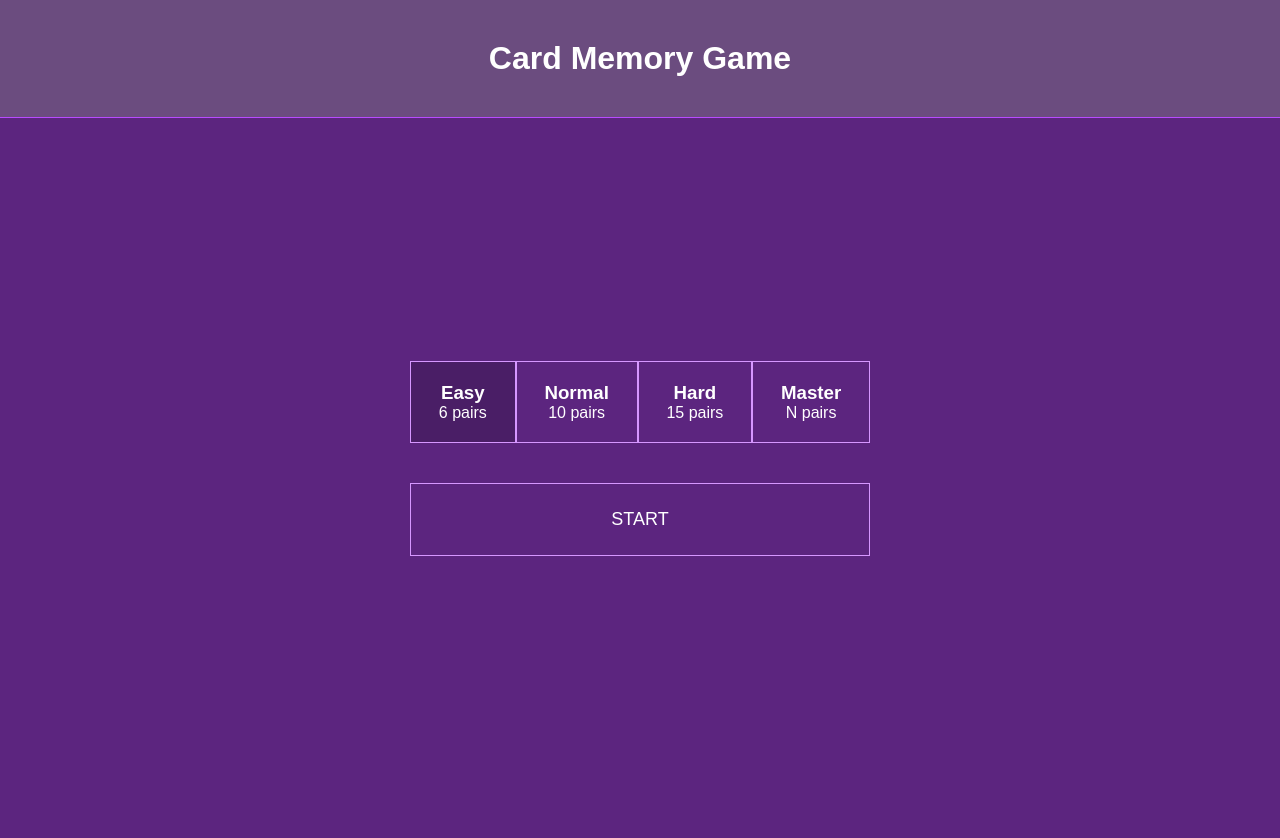
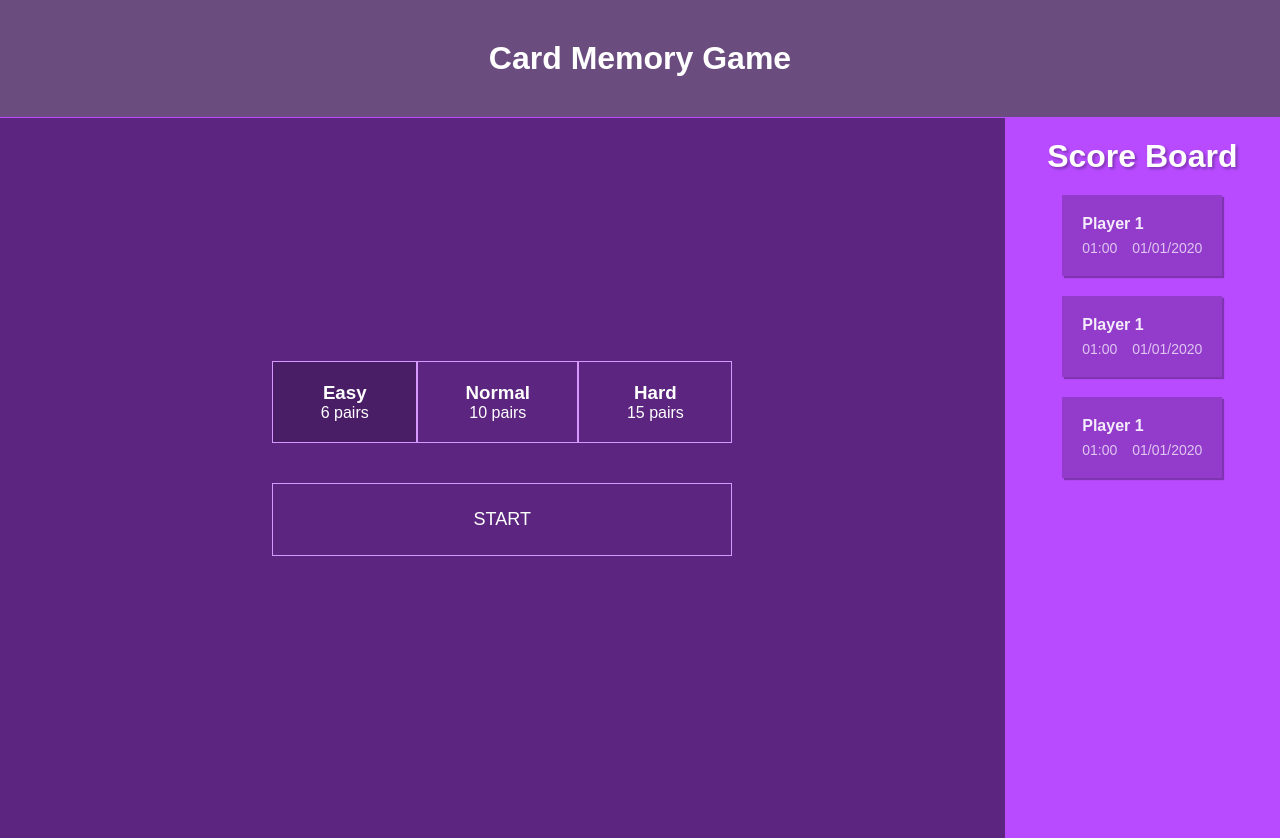
Before and after one commit to GersonSalvador/card-memory-game, a plain HTML site: page index.html in a window 1280 px wide. Before the commit the page ends 800 px from the top, so only its background shows below. Drawn offline with Linux system fonts and the light colour scheme.

Commit message:
refactoring

```diff
--- a/index.html
+++ b/index.html
@@ -11,6 +11,7 @@
     <h1>Card Memory Game</h1>
   </header>
   <section>
+    <main>
       <div id="challenging">
         <ul>
           <li id="easy">
@@ -25,7 +26,7 @@
             <h3>Hard</h3>
             <span>15 pairs</span>
           </li>
-        <li id="master">
+          <li id="master" style="display:none">
             <h3>Master</h3>
             <span>N pairs</span>
           </li>
@@ -56,7 +57,40 @@
           </li>
         </ul>
       </div>
-    <main id="board"></main>
+      <div id="board"></div>
+    </main>
+    <aside id="scoreBoard">
+      <h2>Score Board</h2>
+      <ul id="scores">
+        <li>
+          <div>
+            <h4>Player 1</h4>
+            <div>
+              <span class="time">01:00</span>
+              <span class="date">01/01/2020</span>
+            </div>
+          </div>
+        </li>
+        <li>
+          <div>
+            <h4>Player 1</h4>
+            <div>
+              <span class="time">01:00</span>
+              <span class="date">01/01/2020</span>
+            </div>
+          </div>
+        </li>
+        <li>
+          <div>
+            <h4>Player 1</h4>
+            <div>
+              <span class="time">01:00</span>
+              <span class="date">01/01/2020</span>
+            </div>
+          </div>
+        </li>
+      </ul>
+    </aside>
   </section>
   <script src="script.js"></script>
 </body>
--- a/script.js
+++ b/script.js
@@ -135,7 +135,8 @@ window.addEventListener('load', ()=>{
 
     function getCards (cardNum){
 
-      let imgs = [...Array(cardNum)].map((item, index) => new Date().getTime() + index)
+      // let imgs = [...Array(cardNum)].map((item, index) => new Date().getTime() + index)
+      let imgs = [...Array(cardNum)].map((item, index) => index)
       console.log(imgs)
       imgs = [...imgs,...imgs]
 
@@ -296,8 +297,42 @@ window.addEventListener('load', ()=>{
       btnEasy.classList.add('active')
     }
 
+    function scoreCard({player, time, date}){
+
+      const li = document.createElement('li')
+      const divCard = document.createElement('div')
+      const h4 = document.createElement('h4')
+      const divInfo = document.createElement('div')
+      const spanTime = document.createElement('span')
+      const spanDate = document.createElement('span')
+
+      spanTime.innerText = time
+      spanDate.innerText = date
+      h4.innerText = player
+
+      divInfo.appendChild(spanTime)
+      divInfo.appendChild(spanDate)
+      divCard.appendChild(h4)
+      divCard.appendChild(divInfo)
+      li.appendChild(divCard)
+
+      return li
+
+    }
+
+    function constructScoreBoard(){
+      const scores = JSON.parse(localStorage.getItem('scores'))
+      const scoreBoard = document.querySelector('#scoreBoard ul')
+
+      Object.entries(scores).map(player => {
+        console.log(player)
+        player.map(card => scoreBoard.appendChild(scoreCard(card)))
+      })
+    }
+
     addDefaultEventsBtn()
     setGameDifficult('easy')
+    constructScoreBoard()
 
   }
 
--- a/styles.css
+++ b/styles.css
@@ -33,21 +33,31 @@ header h1{
 }
 section{
   display: flex;
+  align-items: flex-start;
+  justify-content: center;
+  position: relative;
+}
+main{
+  display: flex;
   justify-content: center;
   align-items: center;
   flex-direction: column;
-  min-height: calc(100% - 120px);
+  min-height: calc(100vh - 120px);
+  width: 100%;
 }
-
+section main ul{
+  width: 460px;
+}
 section ul{
   list-style: none;
   display: flex;
   padding: 20px 0;
-  width: 460px;
 }
 
+section main ul li{
+  display: none;
+}
 section ul li{
-  display: none;
   justify-content: center;
   align-items: center;
   flex-direction: column;
@@ -62,7 +72,7 @@ section #counter ul li:last-child{
   display: flex;
 }
 
-main#board{
+#board{
   border: 1px solid var(--Purple-2);
   display: none;
   flex-wrap: wrap;
@@ -74,7 +84,7 @@ main#board{
   transition: all 0.8s ease-in;
 }
 
-main#board .card-wrap{
+#board .card-wrap{
   width: 100px;
   height: 100px;
   perspective: 1000px;
@@ -87,7 +97,7 @@ main#board .card-wrap{
   cursor: pointer;
 }
 
-main#board .card-wrap .card-inner{
+#board .card-wrap .card-inner{
   position: relative;
   transition: transform 0.8s;
   transform-style: preserve-3d;
@@ -95,8 +105,8 @@ main#board .card-wrap .card-inner{
   height: 100%;
 }
 
-main#board .card-wrap .card-front,
-main#board .card-wrap .card-back{
+#board .card-wrap .card-front,
+#board .card-wrap .card-back{
   position: absolute;
   width: 100%;
   height: 100%;
@@ -105,7 +115,7 @@ main#board .card-wrap .card-back{
   backface-visibility: hidden;
 }
 
-main#board .card-wrap .card-back{
+#board .card-wrap .card-back{
   position: absolute;
   display: flex;
   justify-content: center;
@@ -113,11 +123,11 @@ main#board .card-wrap .card-back{
   transform: rotateY(180deg);
 }
 
-main#board .card-wrap .card-back img {
+#board .card-wrap .card-back img {
   max-width: 100%;
 }
 
-main#board .card-wrap.selected .card-inner{
+#board .card-wrap.selected .card-inner{
   transform: rotateY(180deg)
 }
 
@@ -166,3 +176,55 @@ section ul button{
   background: rgba(0,0,0,.2);
   transition: all .2s linear;
 }
+
+#scoreBoard{
+  padding: 20px;
+  background-color: var(--Purple-3);
+  height: calc(100vh - 120px);
+  width: 300px;
+}
+
+#scoreBoard h2{
+  color: #fff;
+  margin-bottom: 20px;
+  text-shadow: 2px 2px 3px rgba(0,0,0,.3);
+  font-size: 32px;
+  text-align: center;
+}
+
+#scoreBoard ul{
+  padding: 0;
+  flex-direction: column;
+  align-items: center;
+}
+
+#scoreBoard ul li{
+  background: var(--Purple-5);
+  box-shadow: 2px 2px 1px rgba(0,0,0,.3);
+  border: none;
+  width: min-content;
+}
+
+#scoreBoard ul li + li{
+  margin-top: 20px;
+}
+
+#scoreBoard ul li div div{
+  display: flex;
+  justify-content: left;
+  align-items: center;
+  margin-top: 7px;
+}
+
+#scoreBoard ul li div h4{
+  color: rgba(255,255,255,.9);
+}
+
+#scoreBoard ul li div div span{
+  font-size: 14px;
+  color: rgba(255,255,255,.7);
+}
+
+#scoreBoard ul li div div span:last-child{
+  margin-left: 15px;
+}
```
Lines whose indentation alone changed are shown as unchanged.
